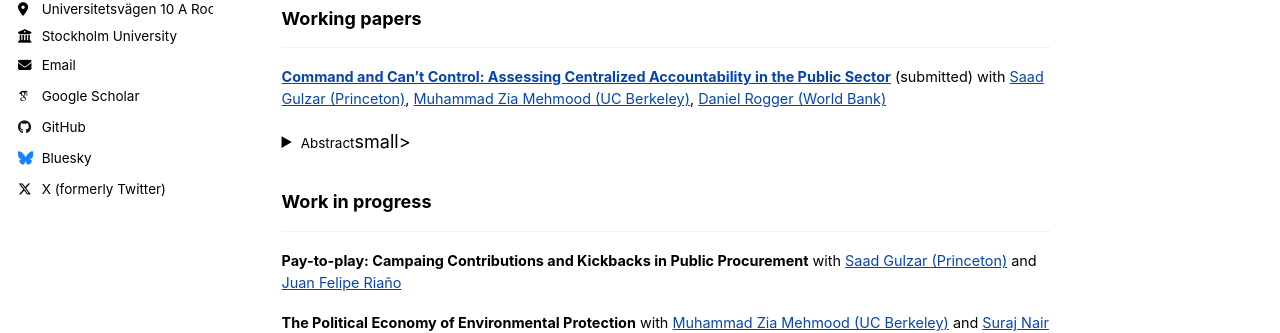
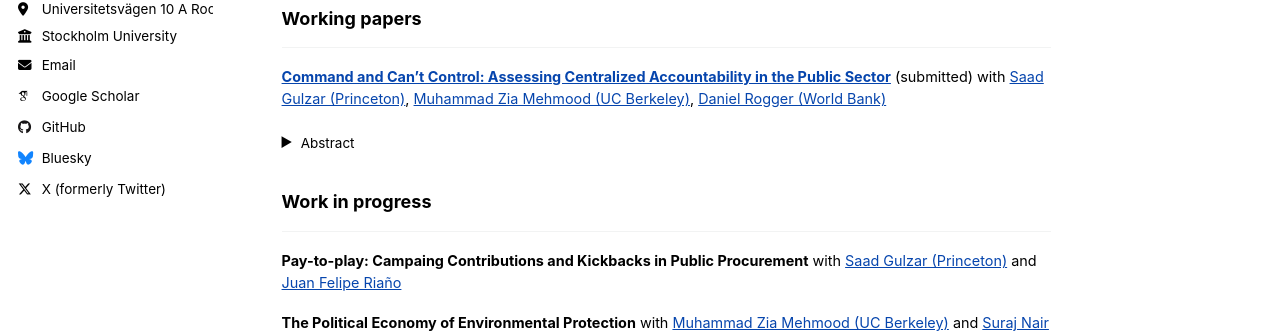
Before and after one commit to juanfladino/juanfladino.github.io, a Jekyll site: the page built from _pages/about.md, in a window 1280 px wide and 1221 px high. Shown: the part 465-798 px from the top of the window. Built offline with Jekyll 4.4.1, drawn with Linux system fonts in a browser that asks for light colours; some web fonts are replaced.

Commit message:
Update about.md

```diff
--- a/_pages/about.md
+++ b/_pages/about.md
@@ -20,7 +20,7 @@ My research focuses on Political Economy and Development Economics.
 ### Working papers
 -------------------------
 [**Command and Can't Control: Assessing Centralized Accountability in the Public Sector**](http://juanfladino.github.io/files/Gulzar_etal_2025_CommandAndControl.pdf) (submitted) with [Saad Gulzar (Princeton)](https://saadgulzar.com/), [Muhammad Zia Mehmood (UC Berkeley)](https://www.ziamehmood.com/), [Daniel Rogger (World Bank)](https://www.danrogger.com/)
-<details><summary><small>Abstract</small>small></summary>A long-established approach to management in government has been the transmission of information up a hierarchy, centralized decision-making, and centralized accountability; colloquially known as `command and control'. This paper examines the effectiveness of a centralized accountability system implemented at scale in Punjab, Pakistan. The scheme automatically identified poorly performing jurisdictions for the attention of central management. We find that greater flagging and corresponding de facto punishments had negligible impact on school or student outcomes. We use detailed data on key elements of the education production function to show that command-and-control approaches to managing the general public sector do not induce bureaucratic action towards improvements in government performance.</details>
+<details><summary><small>Abstract</small></summary>A long-established approach to management in government has been the transmission of information up a hierarchy, centralized decision-making, and centralized accountability; colloquially known as `command and control'. This paper examines the effectiveness of a centralized accountability system implemented at scale in Punjab, Pakistan. The scheme automatically identified poorly performing jurisdictions for the attention of central management. We find that greater flagging and corresponding de facto punishments had negligible impact on school or student outcomes. We use detailed data on key elements of the education production function to show that command-and-control approaches to managing the general public sector do not induce bureaucratic action towards improvements in government performance.</details>
 
 ### Work in progress
 -------------------------
```
